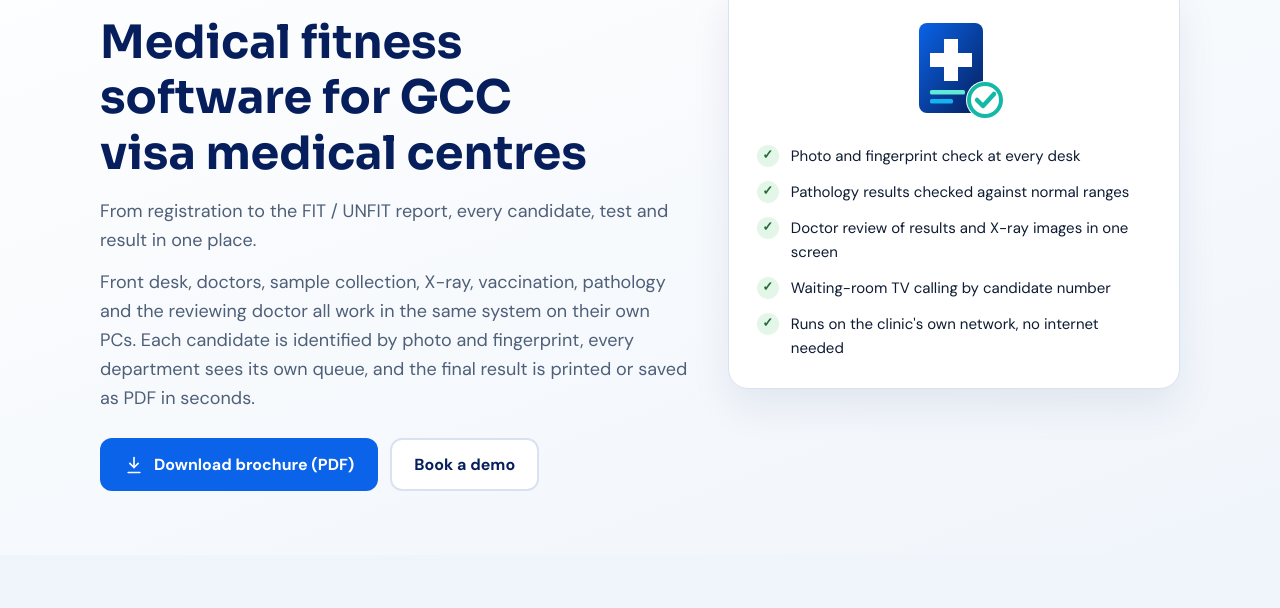
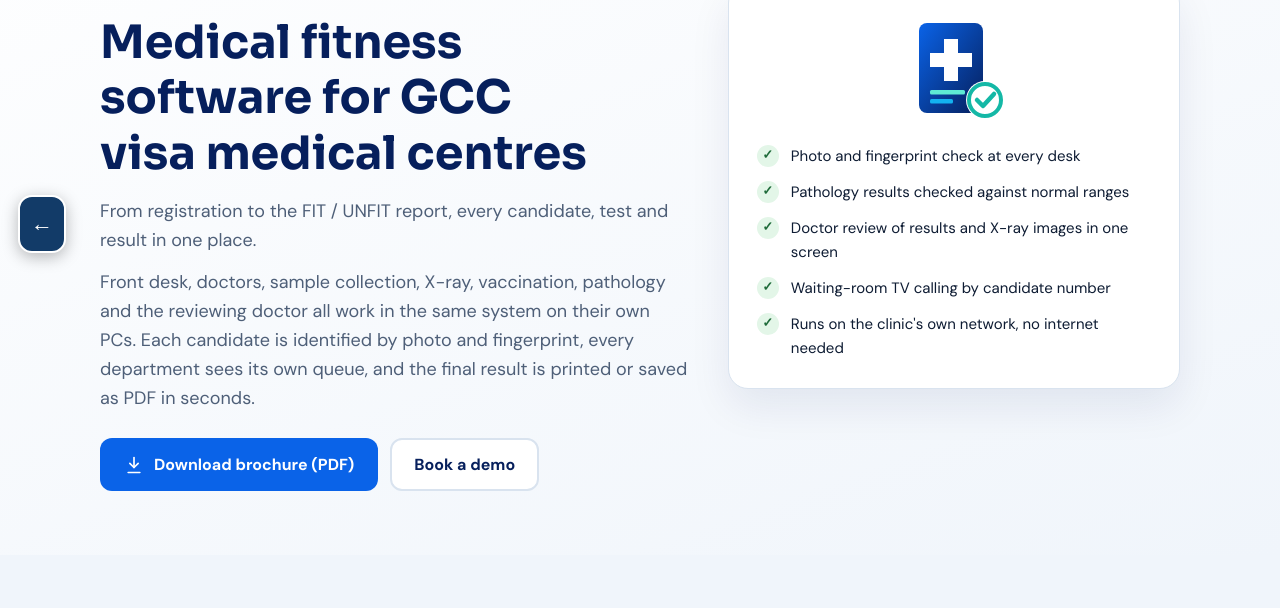
Before and after one commit to shakirpasha-droid/bestowits, a plain HTML site: page medfit-bits.html in a window 1280 px wide. Shown: the part 176-784 px from the top of the page. Drawn offline with Linux system fonts and the light colour scheme.

Commit message:
Add fixed software-home back button

```diff
--- a/medfit-bits.html
+++ b/medfit-bits.html
@@ -177,6 +177,14 @@ footer .wrap{display:flex;justify-content:space-between;gap:12px;flex-wrap:wrap}
   .contact ul{font-size:13px}.contact li span{min-width:120px;font-size:12px}
 }
 @media (prefers-reduced-motion:reduce){html{scroll-behavior:auto}}
+</style>
+
+<style>
+/* BITS software-home back control */
+.software-home-back{position:fixed;left:18px;top:50%;transform:translateY(-50%);z-index:99999;display:flex;align-items:center;justify-content:center;gap:7px;width:48px;height:58px;border-radius:14px;background:#123B68;color:#fff!important;border:2px solid #fff;box-shadow:0 4px 16px rgba(0,0,0,.28);text-decoration:none!important;font-size:22px;font-weight:800;transition:background .2s,transform .2s}
+.software-home-back:hover{background:#0B1F5C;transform:translateY(-50%) scale(1.06)}
+.software-home-back:focus-visible{outline:3px solid #FE9501;outline-offset:3px}
+@media(max-width:600px){.software-home-back{left:8px;width:42px;height:52px;border-radius:12px;font-size:20px}}
 </style>
 </head>
 <body>
@@ -458,5 +466,7 @@ document.getElementById('themeBtn').addEventListener('click',function(){
   try{localStorage.setItem('medfit-theme',next);}catch(e){}
 });
 </script>
+
+<a class="software-home-back" href="our-software.html" aria-label="Back to Software Home" title="Back to Software Home">←</a>
 </body>
 </html>
```
